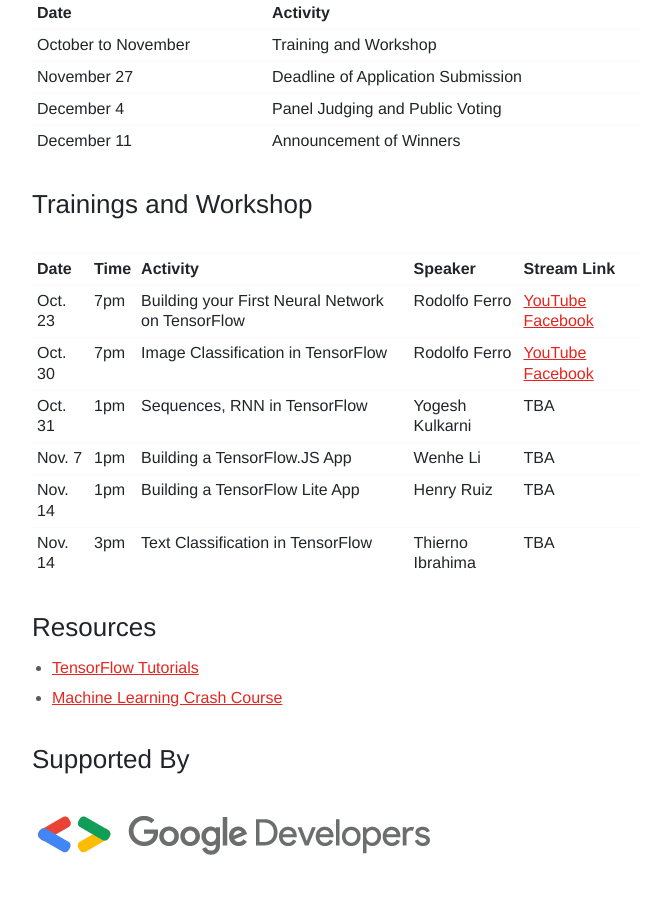
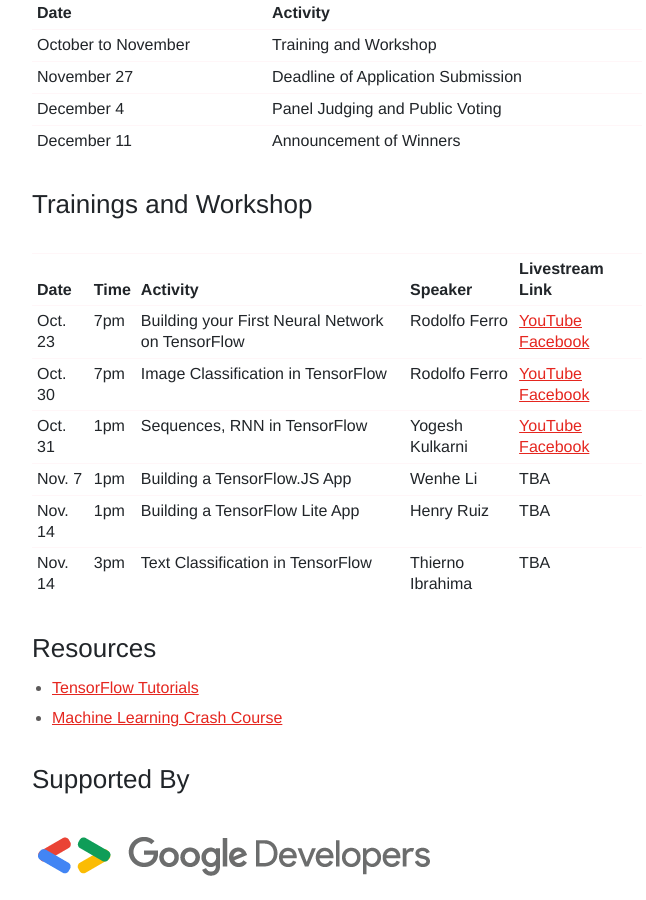
Before and after one commit to aipilipinas/aipilipinas.github.io, a Jekyll site: the page built from _events/tfshowcase.md, in a window 1280 px wide and 900 px high, scrolled down 2141 px. Shown: the whole window, without its empty margins (143-789 px from the left). Built offline with Jekyll 4.4.1, drawn with Linux system fonts in a browser that asks for light colours.

Commit message:
Update FB link

```diff
--- a/_events/tfshowcase.md
+++ b/_events/tfshowcase.md
@@ -45,11 +45,11 @@
 
 ## Trainings and Workshop
 
-Date | Time | Activity | Speaker | Stream Link
+Date | Time | Activity | Speaker | Livestream Link
 --- | --- | --- | --- | ---
 Oct. 23 | 7pm | Building your First Neural Network on TensorFlow | Rodolfo Ferro | [YouTube](https://www.youtube.com/watch?v=WyTIbKWnl6E) [Facebook](https://www.facebook.com/watch/live/?v=347987302952547)
 Oct. 30 | 7pm | Image Classification in TensorFlow | Rodolfo Ferro | [YouTube](https://www.youtube.com/watch?v=w_6mLDn_RbI) [Facebook](https://www.facebook.com/AIPilipinas/posts/873700633165134)
-Oct. 31 | 1pm | Sequences, RNN in TensorFlow | Yogesh Kulkarni | TBA
+Oct. 31 | 1pm | Sequences, RNN in TensorFlow | Yogesh Kulkarni | [YouTube](https://www.youtube.com/watch?v=qFrdm_9fjJY) [Facebook](https://www.facebook.com/AIPilipinas/posts/873935699808294)
 Nov. 7 | 1pm | Building a TensorFlow.JS App | Wenhe Li | TBA
 Nov. 14 | 1pm | Building a TensorFlow Lite App | Henry Ruiz | TBA
 Nov. 14 | 3pm | Text Classification in TensorFlow | Thierno Ibrahima | TBA
```
